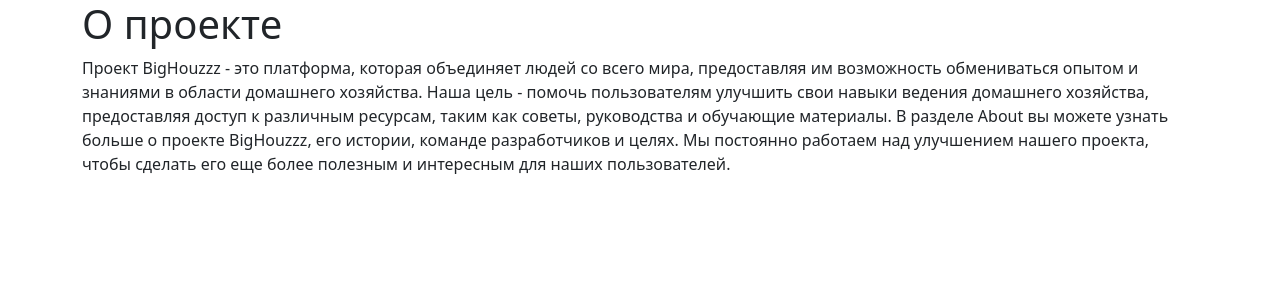
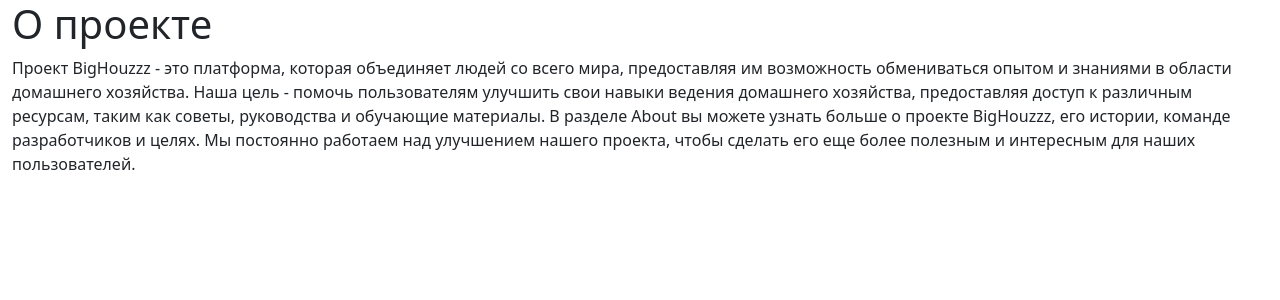
Before and after one commit to botalov-pro/BigHouzzz, a Django app: page /about/ in a window 1280 px wide. Shown: the top 300 px of the page. Run offline with Django 4.2, Linux system fonts and the light colour scheme; some libraries are stand-ins or nearby versions.

Commit message:
changed class container to container-fluid

```diff
--- a/cars/templates/cars/index.html
+++ b/cars/templates/cars/index.html
@@ -15,7 +15,7 @@
     <title>Машинки</title>
 </head>
 <body>
-<div class="container">
+<div class="container-fluid">
 <h1>Машинки</h1>
     <p>Текст про машинки</p>
 </div>
--- a/core/templates/core/about.html
+++ b/core/templates/core/about.html
@@ -15,7 +15,7 @@
     <title>О проекте</title>
 </head>
 <body>
-<div class="container">
+<div class="container-fluid">
 <h1>О проекте</h1>
 <p>Проект BigHouzzz - это платформа, которая объединяет людей со всего мира, предоставляя им возможность обмениваться опытом и знаниями в области домашнего хозяйства. Наша цель - помочь пользователям улучшить свои навыки ведения домашнего хозяйства, предоставляя доступ к различным ресурсам, таким как советы, руководства и обучающие материалы. В разделе About вы можете узнать больше о проекте BigHouzzz, его истории, команде разработчиков и целях. Мы постоянно работаем над улучшением нашего проекта, чтобы сделать его еще более полезным и интересным для наших пользователей.</p>
 </div>
--- a/core/templates/core/contacts.html
+++ b/core/templates/core/contacts.html
@@ -15,7 +15,7 @@
     <title>Контакты</title>
 </head>
 <body>
-<div class="container">
+<div class="container-fluid">
 <h1>Контакты</h1>
 <p>Раздел Contacts на сайте BigHouzzz предназначен для того, чтобы пользователи могли легко связаться с нами. Здесь вы можете найти всю необходимую информацию о том, как связаться с нашей командой поддержки, а также с основателями проекта. Мы всегда рады получить от вас обратную связь, предложения по улучшению нашего сервиса или просто пообщаться. Не стесняйтесь обращаться к нам, мы всегда готовы помочь!</p>
 <table border="1">
--- a/core/templates/core/index.html
+++ b/core/templates/core/index.html
@@ -15,7 +15,7 @@
     <title>Главная страница!</title>
 </head>
 <body>
-<div class="container">
+<div class="container-fluid">
     <h1>Главная страница!</h1>
     <h2>Добро пожаловать на главную страницу проекта BigHouzzz!</h2>
     <p>
```
